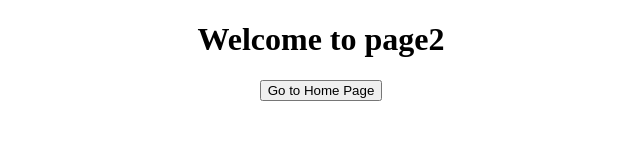
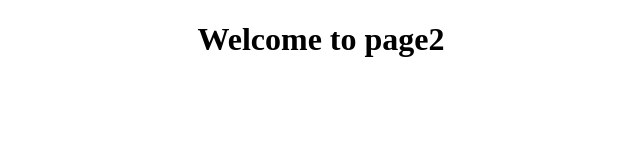
Before and after one commit to supernova-big/December-24, a plain HTML site: page page2.html in a window 1280 px wide. Shown: the whole page, without its empty margins (319-959 px from the left). Drawn offline with Linux system fonts and the light colour scheme.

Commit message:
seventh change

```diff
--- a/page2.html
+++ b/page2.html
@@ -12,7 +12,7 @@
 <body>
     <center>
         <h1>Welcome to page2</h1>
-        <button>Go to Home Page</button>
+
     </center>
 </body>
 
```
